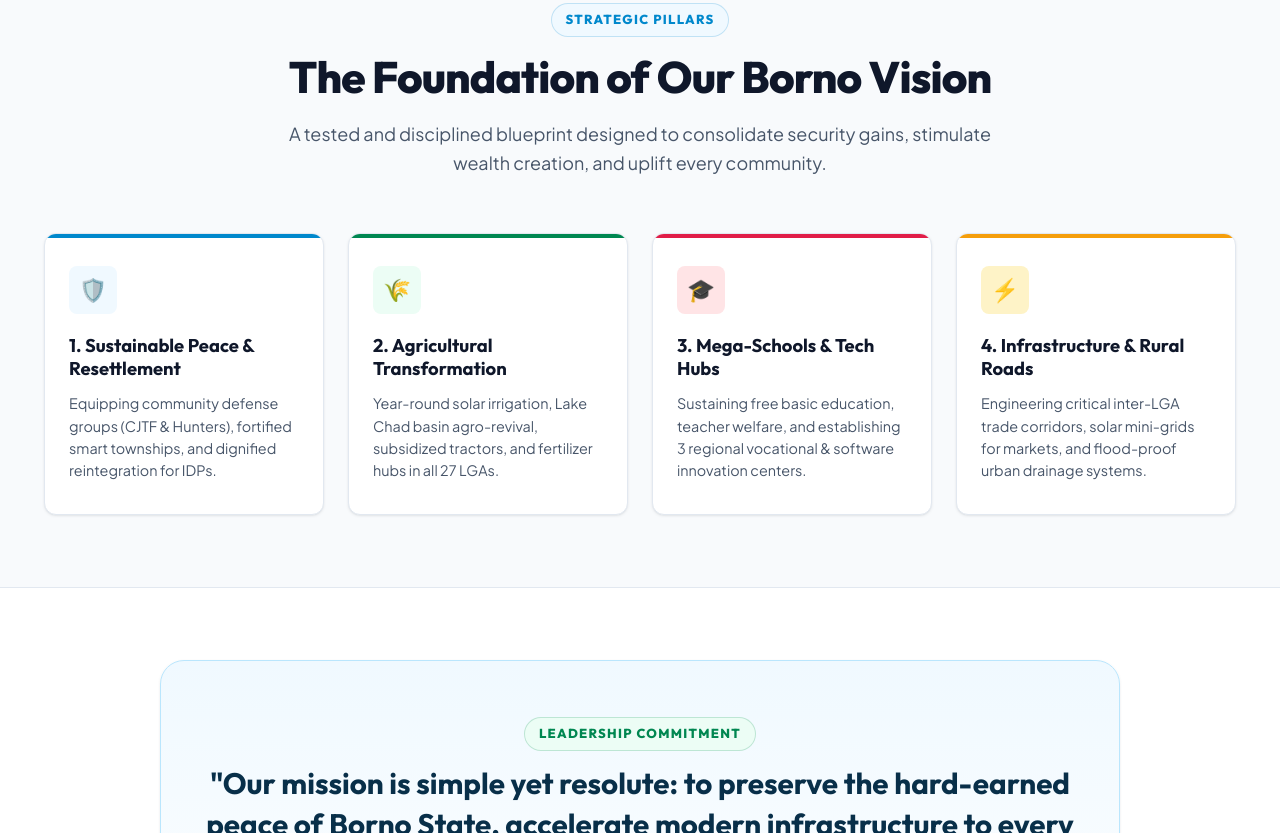
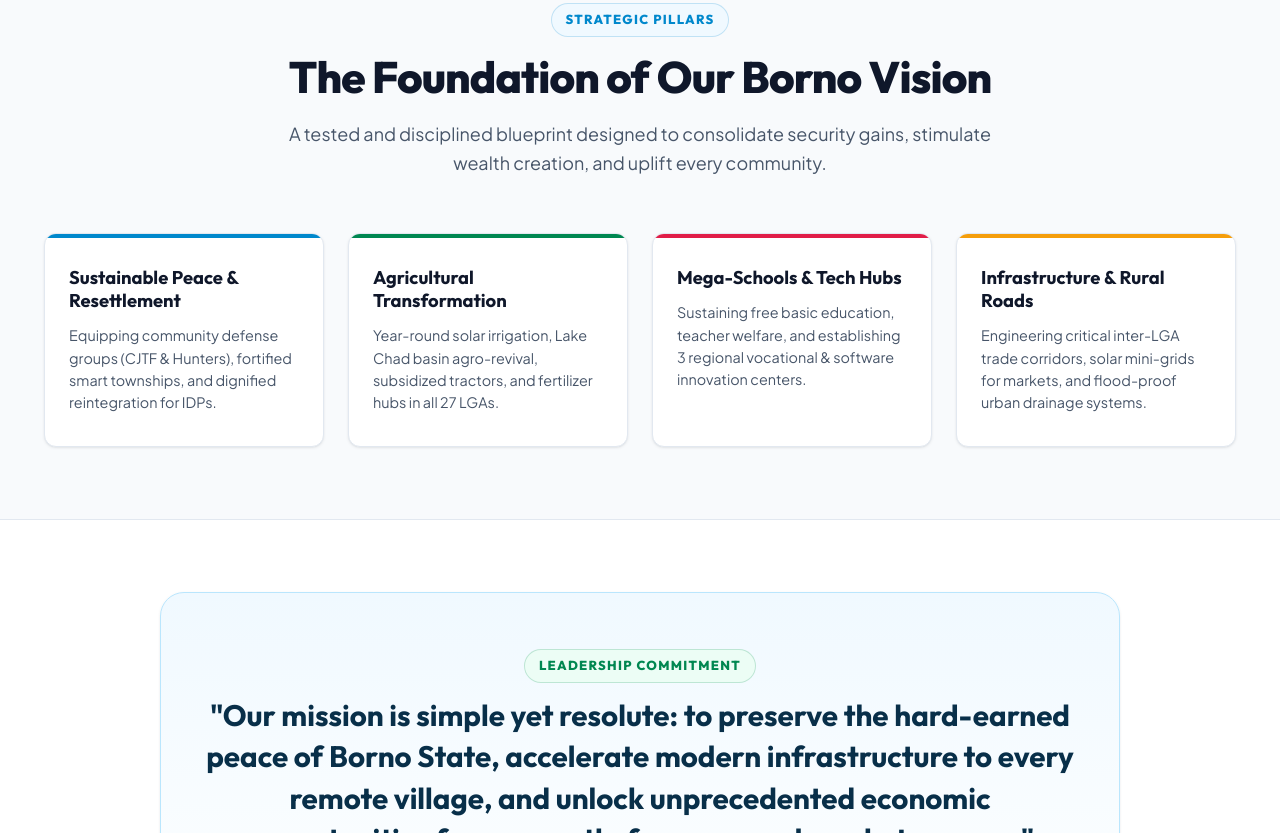
Before and after one commit to Al-AmeenMD/amg2027, a plain HTML site: page index.html in a window 1280 px wide. Shown: the part 908-1741 px from the top of the page. Drawn offline with Linux system fonts and the light colour scheme.

Commit message:
Fix: Strategic Pillars containers

```diff
--- a/css/style.css
+++ b/css/style.css
@@ -138,7 +138,6 @@ ul, ol {
 }
 
 section,
-header,
 footer,
 main {
   max-width: 100%;
@@ -433,15 +432,19 @@ h1, h2, h3, h4, h5, h6 {
    ========================================================================== */
 
 .site-header {
+  position: -webkit-sticky;
   position: sticky;
   top: 0;
+  inset-block-start: 0;
+  width: 100%;
   background: rgba(255, 255, 255, 0.95);
   backdrop-filter: blur(12px);
   -webkit-backdrop-filter: blur(12px);
   border-bottom: 1px solid var(--border-light);
-  z-index: 100;
+  z-index: 900;
   transition: all var(--transition-normal);
   overflow: visible;
+  isolation: isolate;
 }
 
 .site-header.scrolled {
--- a/index.html
+++ b/index.html
@@ -127,32 +127,29 @@
       <div class="pillars-grid">
         <!-- Pillar 1 -->
         <div class="pillar-card">
-          <div class="pillar-icon-box">🛡️</div>
-          <h3 class="pillar-title">1. Sustainable Peace & Resettlement</h3>
+          <h3 class="pillar-title">Sustainable Peace & Resettlement</h3>
           <p class="pillar-text">Equipping community defense groups (CJTF & Hunters), fortified smart townships, and
             dignified reintegration for IDPs.</p>
         </div>
 
         <!-- Pillar 2 -->
         <div class="pillar-card green">
-          <div class="pillar-icon-box">🌾</div>
-          <h3 class="pillar-title">2. Agricultural Transformation</h3>
+          <h3 class="pillar-title">Agricultural Transformation</h3>
           <p class="pillar-text">Year-round solar irrigation, Lake Chad basin agro-revival, subsidized tractors, and
             fertilizer hubs in all 27 LGAs.</p>
         </div>
 
         <!-- Pillar 3 -->
         <div class="pillar-card red">
-          <div class="pillar-icon-box">🎓</div>
-          <h3 class="pillar-title">3. Mega-Schools & Tech Hubs</h3>
+          <div></div>
+          <h3 class="pillar-title">Mega-Schools & Tech Hubs</h3>
           <p class="pillar-text">Sustaining free basic education, teacher welfare, and establishing 3 regional
             vocational & software innovation centers.</p>
         </div>
 
         <!-- Pillar 4 -->
         <div class="pillar-card gold">
-          <div class="pillar-icon-box">⚡</div>
-          <h3 class="pillar-title">4. Infrastructure & Rural Roads</h3>
+          <h3 class="pillar-title">Infrastructure & Rural Roads</h3>
           <p class="pillar-text">Engineering critical inter-LGA trade corridors, solar mini-grids for markets, and
             flood-proof urban drainage systems.</p>
         </div>
```
